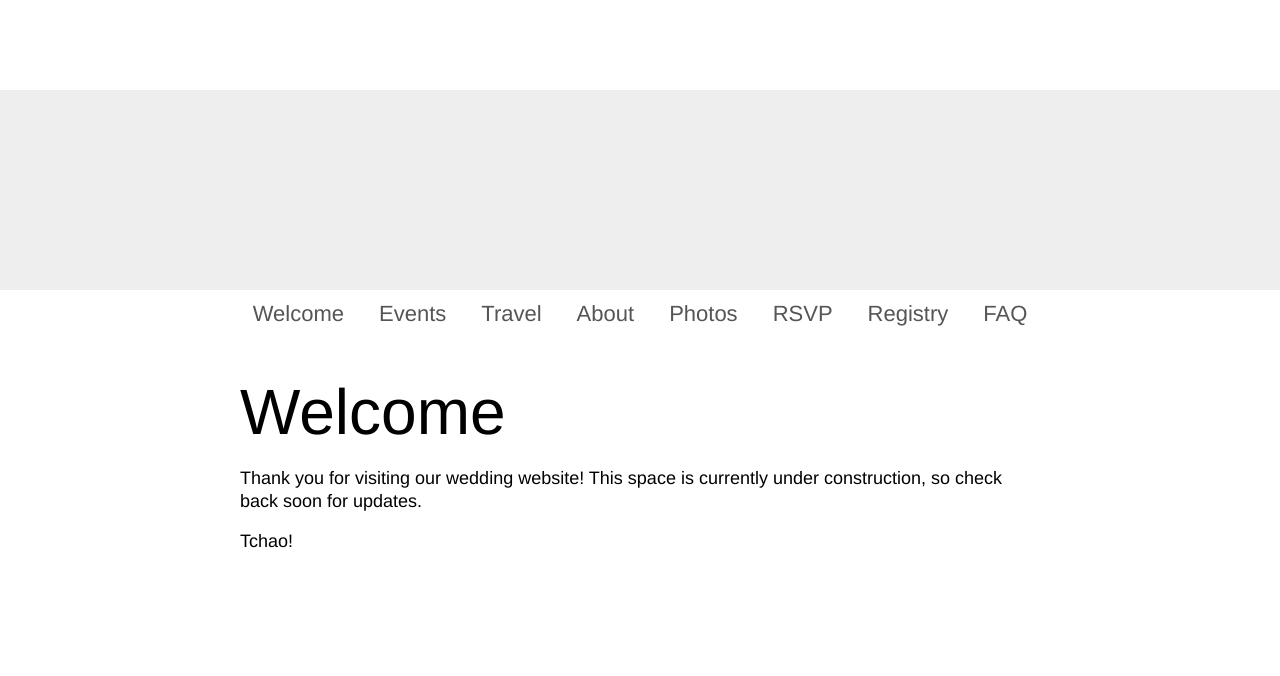
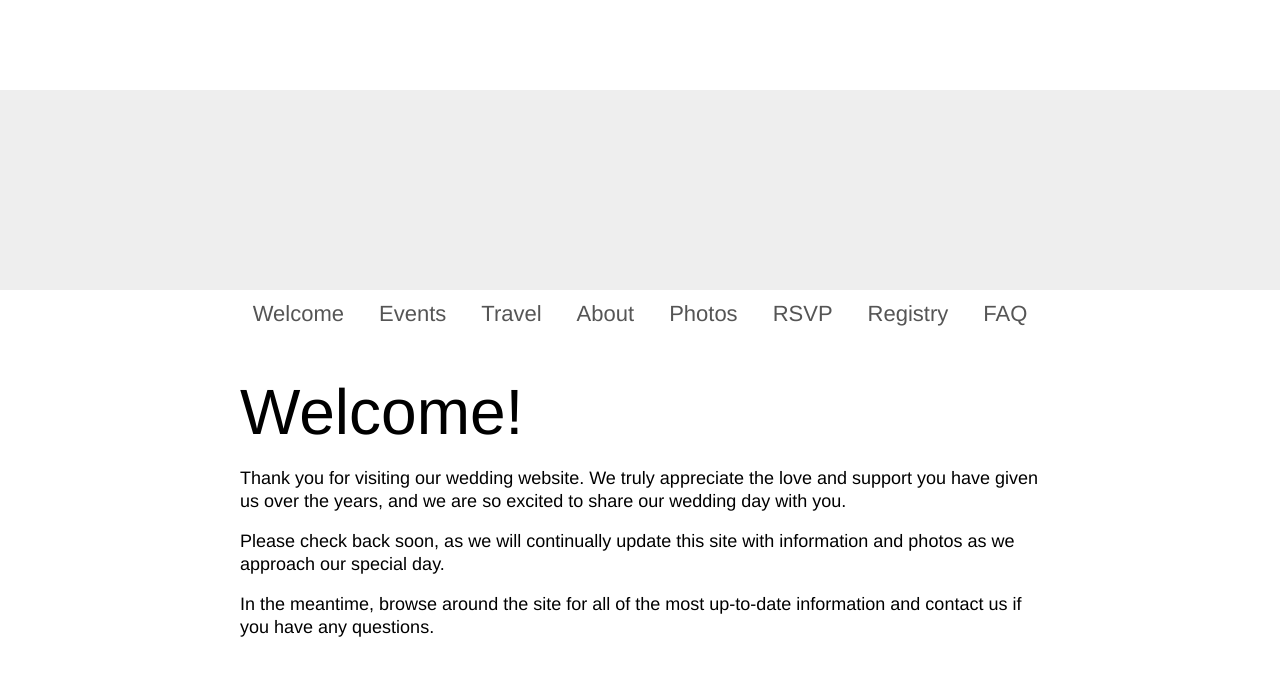
Before and after one commit to dnschnur/piday.github.com, a Jekyll site: the page built from index.md, in a window 1280 px wide. Shown: the top 676 px of the page. Built offline with Jekyll 4.4.1, drawn with Linux system fonts in a browser that asks for light colours.

```diff
--- a/index.md
+++ b/index.md
@@ -2,8 +2,10 @@
 layout: default
 ---
 
-## Welcome ##
+## Welcome! ##
 
-Thank you for visiting our wedding website! This space is currently under construction, so check back soon for updates.
+Thank you for visiting our wedding website. We truly appreciate the love and support you have given us over the years, and we are so excited to share our wedding day with you.
 
-Tchao!
+Please check back soon, as we will continually update this site with information and photos as we approach our special day.
+
+In the meantime, browse around the site for all of the most up-to-date information and contact us if you have any questions.
```
